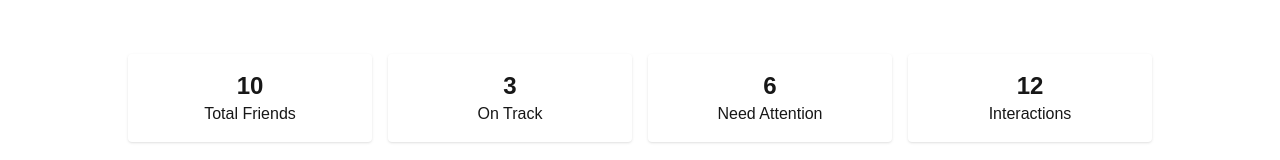
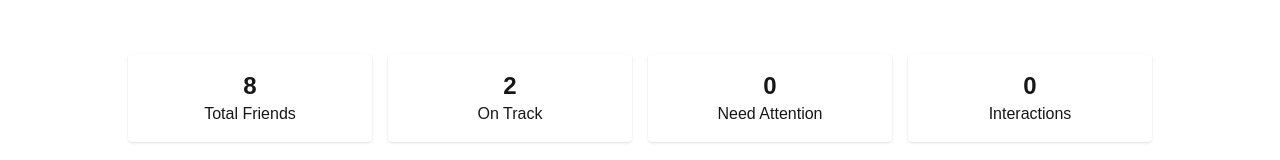
Before and after one commit to waliulnizu/keen-keeper, a Next.js app: page / in a window 1280 px wide. Shown: the part 259-419 px from the top of the page. Built offline with nearby package versions, Linux system fonts and the light colour scheme.

Commit message:
show dynamic data in summary

```diff
--- a/src/app/page.js
+++ b/src/app/page.js
@@ -10,7 +10,7 @@ export default function Home() {
     <div>
       <Navbar />
       <Banner />
-      <Summary />
+
       <Friends />
       <Footer />
 
--- a/src/components/Friends.jsx
+++ b/src/components/Friends.jsx
@@ -1,6 +1,7 @@
 "use client";
 
 import FriendCard from "./FriendCard";
+import Summary from "./Summary";
 import { useState, useEffect } from "react";
 import Loading from "./Loading";
 import friendsData from "@/data/friends.json";
@@ -11,12 +12,10 @@ const Friends = () => {
   const [loading, setLoading] = useState(true);
 
   useEffect(() => {
-
     setTimeout(() => {
       setFriends(friendsData);
       setLoading(false);
     }, 1000);
-
   }, []);
 
   if (loading) {
@@ -24,6 +23,12 @@ const Friends = () => {
   }
 
   return (
+    <div>
+
+      {/* ✅ Dynamic Summary */}
+      <Summary friends={friends} />
+
+      {/* Friends Grid */}
       <div className="grid grid-cols-1 md:grid-cols-2 lg:grid-cols-4 gap-4 max-w-6xl mx-auto mt-8">
 
         {
@@ -36,6 +41,8 @@ const Friends = () => {
         }
 
       </div>
+
+    </div>
   );
 };
 
--- a/src/components/Summary.jsx
+++ b/src/components/Summary.jsx
@@ -1,24 +1,45 @@
-const Summary = () => {
+const Summary = ({ friends = [] }) => {
+
+  const totalFriends = friends?.length ?? 0;
+
+  const onTrack = friends?.filter(f => f.status === "on-track").length ?? 0;
+
+  const needAttention = friends?.filter(f => f.status === "need-attention").length ?? 0;
+
+  const interactions = friends?.reduce((acc, f) => {
+    return acc + (f.interactions || 0);
+  }, 0) ?? 0;
+
+  const isEmpty = friends.length === 0;
+
   return (
     <div className="grid grid-cols-4 gap-4 max-w-5xl mx-auto">
 
       <div className="p-4 shadow rounded text-center">
-        <h1 className="text-2xl font-bold">10</h1>
+        <h1 className="text-2xl font-bold">
+          {isEmpty ? "-" : totalFriends}
+        </h1>
         <p>Total Friends</p>
       </div>
 
       <div className="p-4 shadow rounded text-center">
-        <h1 className="text-2xl font-bold">3</h1>
+        <h1 className="text-2xl font-bold">
+          {isEmpty ? "-" : onTrack}
+        </h1>
         <p>On Track</p>
       </div>
 
       <div className="p-4 shadow rounded text-center">
-        <h1 className="text-2xl font-bold">6</h1>
+        <h1 className="text-2xl font-bold">
+          {isEmpty ? "-" : needAttention}
+        </h1>
         <p>Need Attention</p>
       </div>
 
       <div className="p-4 shadow rounded text-center">
-        <h1 className="text-2xl font-bold">12</h1>
+        <h1 className="text-2xl font-bold">
+          {isEmpty ? "-" : interactions}
+        </h1>
         <p>Interactions</p>
       </div>
 
```
Lines whose indentation alone changed are shown as unchanged.
